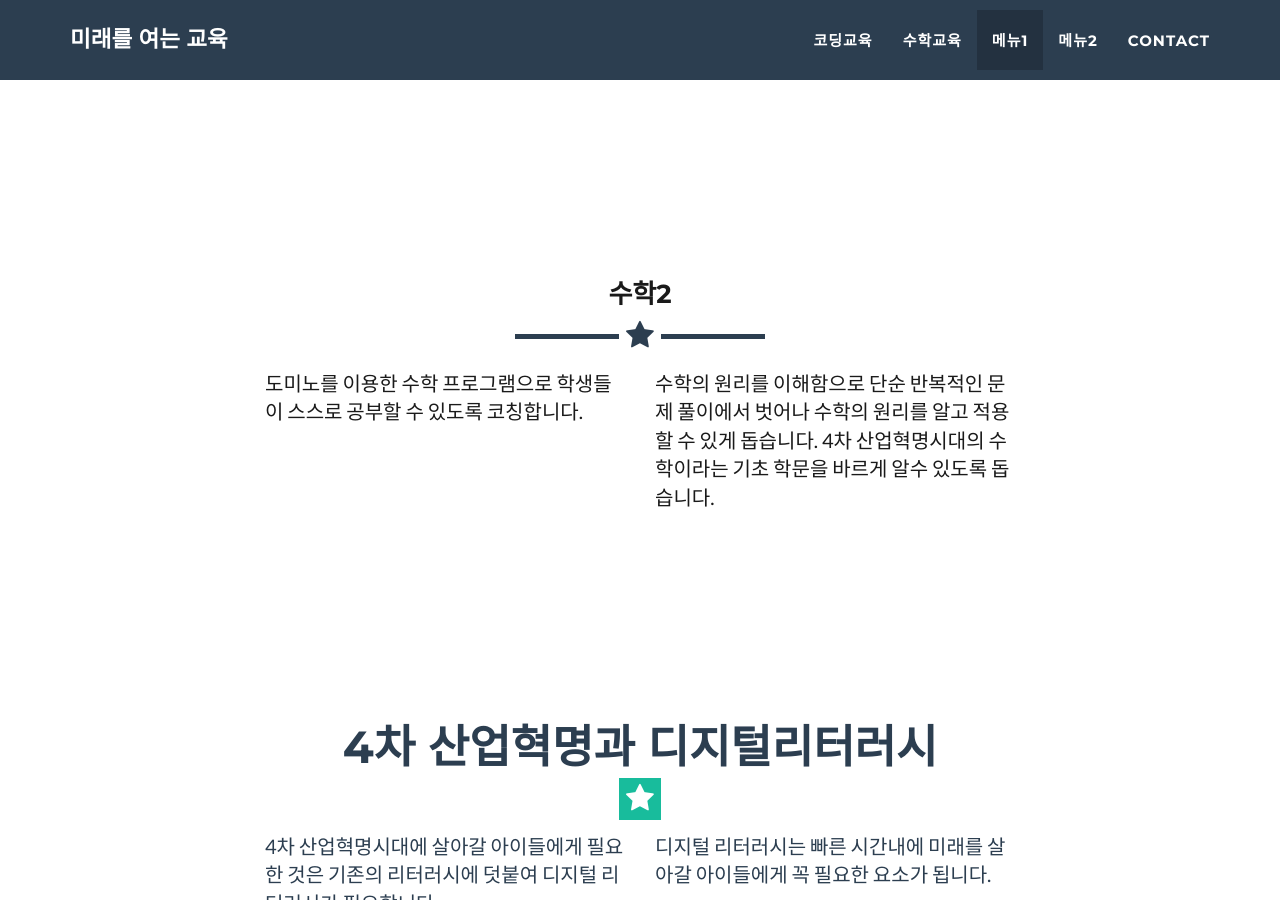
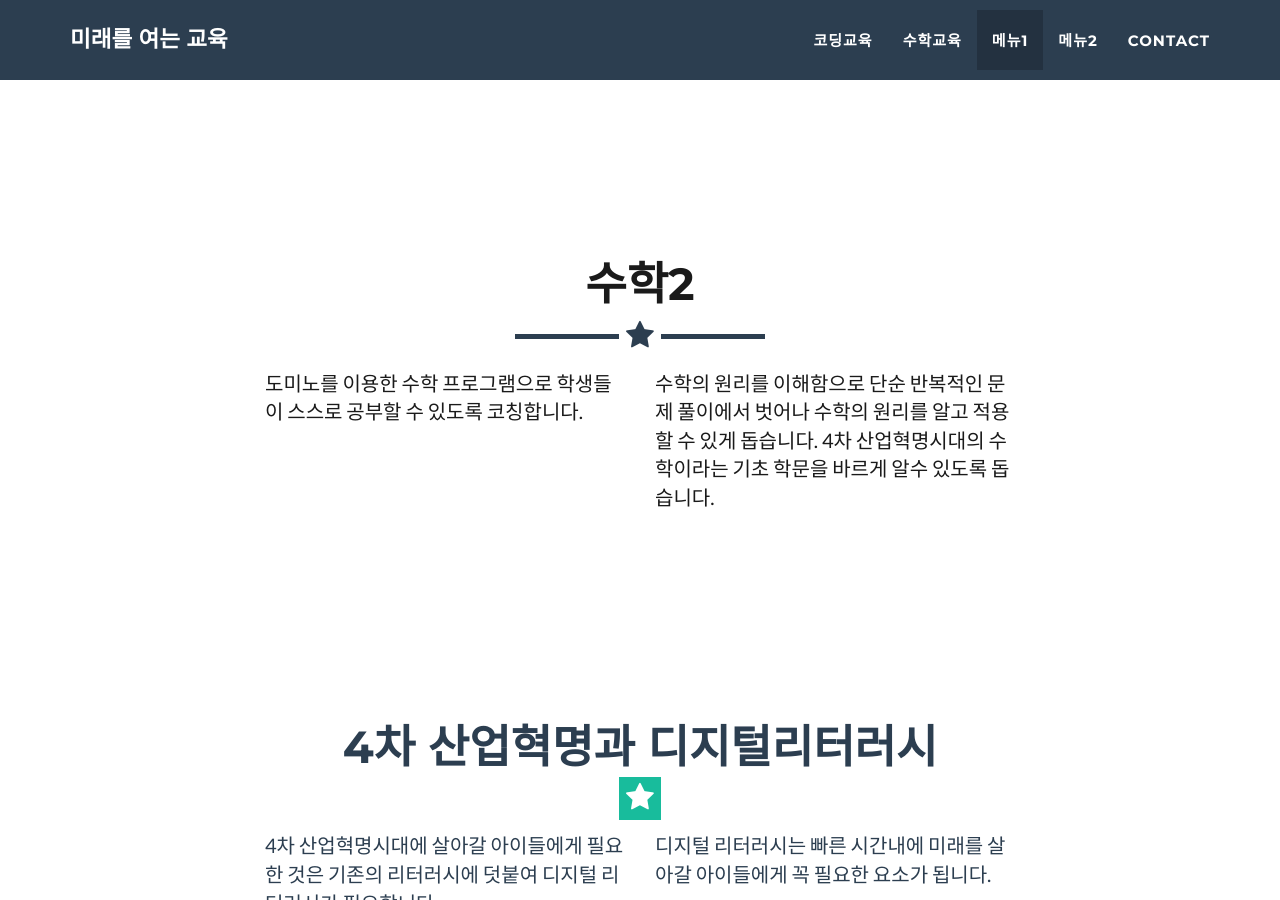
Before and after one commit to eventia/eventia.github.io, a Jekyll site: the page built from index.html, in a window 1280 px wide and 900 px high, scrolled down 3166 px. Built offline with Jekyll 4.4.1, drawn with Linux system fonts in a browser that asks for light colours.

Commit message:
HomePage 2019-02-08-[19:31]

```diff
--- a/_includes/menupage2.html
+++ b/_includes/menupage2.html
@@ -3,7 +3,7 @@
         <div class="container">
             <div class="row">
                 <div class="col-lg-12 text-center">
-                    <h3>수학2</h3>
+                    <h2>수학2</h2>
                     <hr class="star-primary">
                 </div>
             </div>
```
